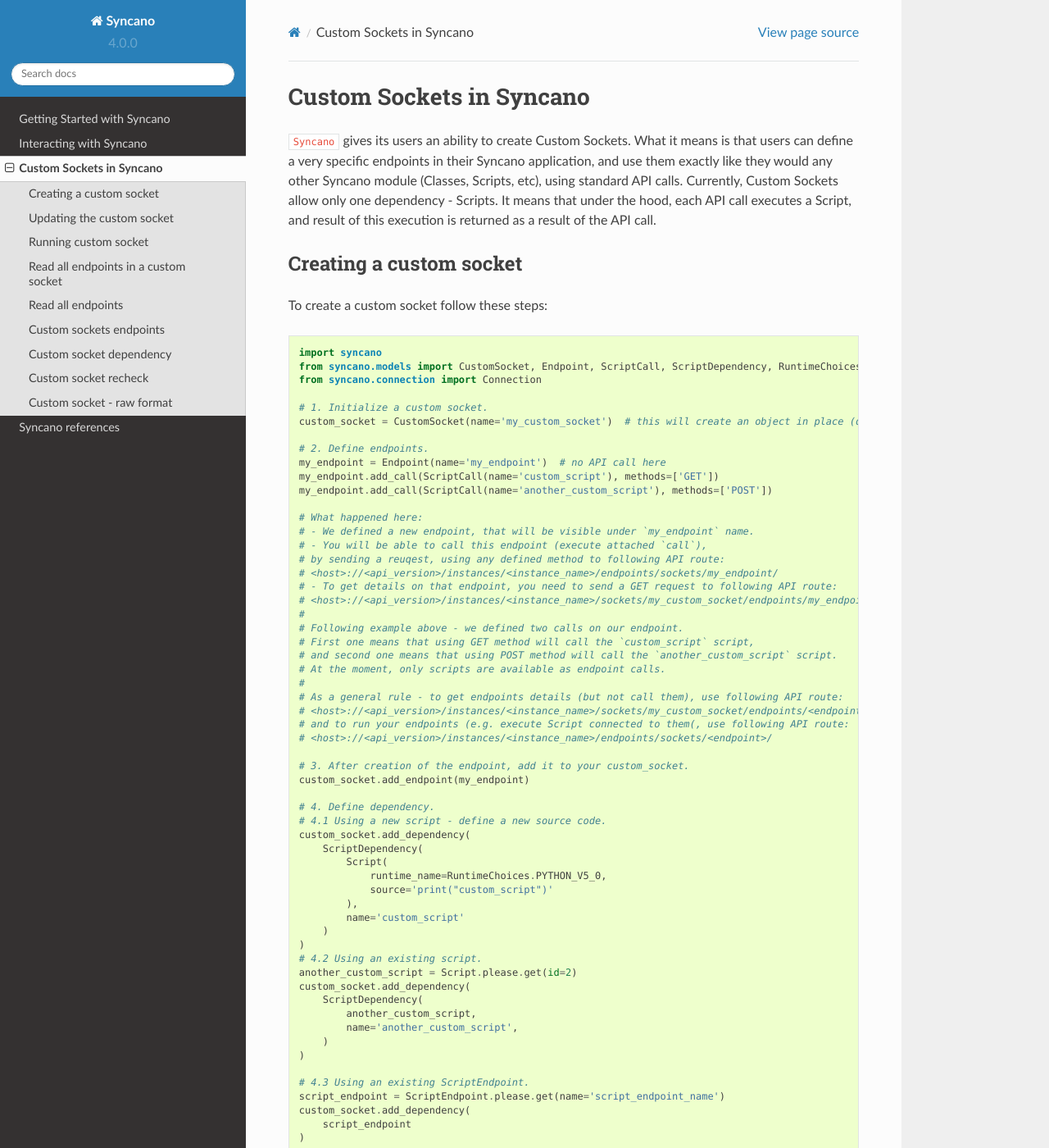
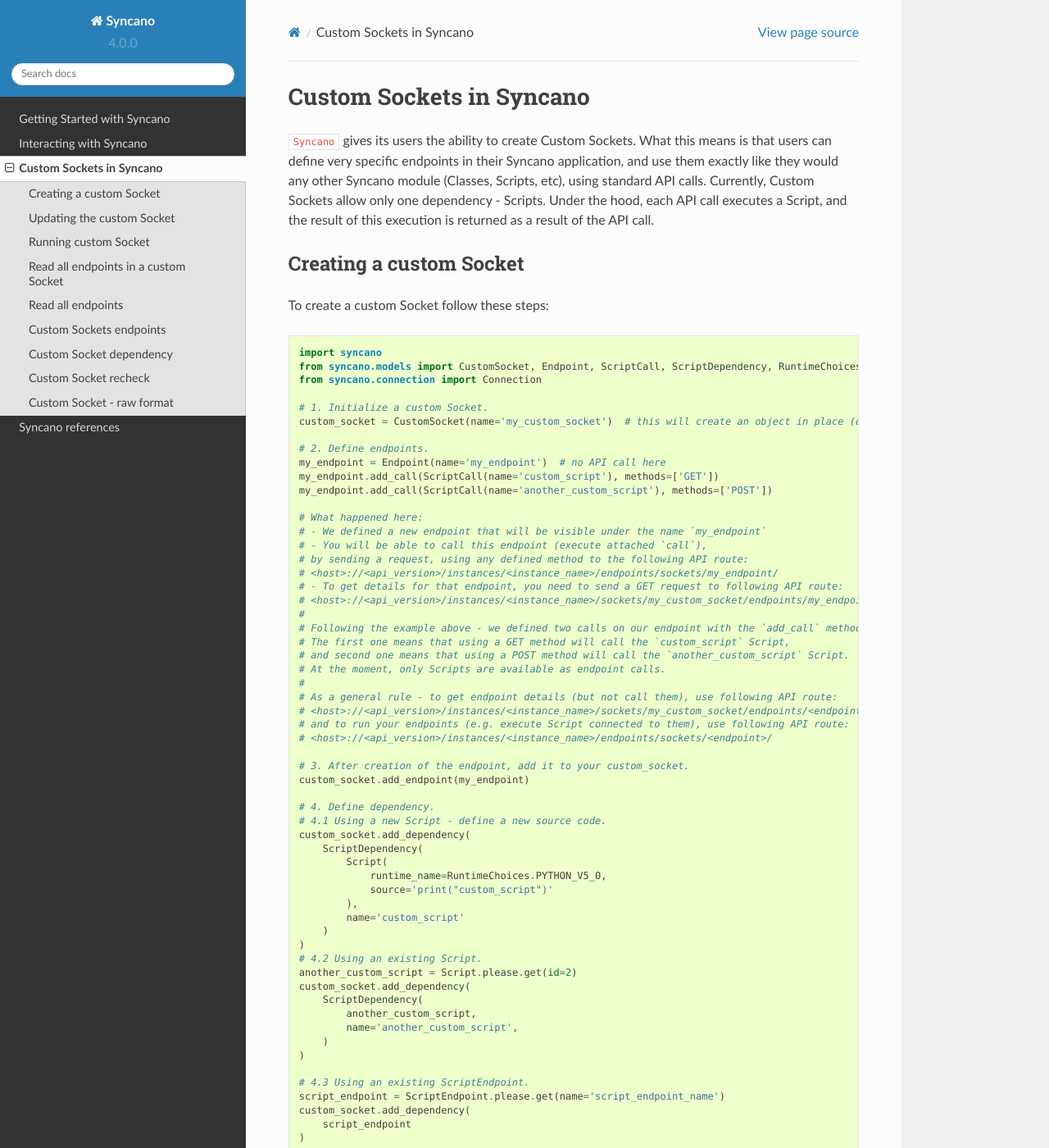
Before and after one commit to Syncano/syncano-python, a Sphinx documentation site: the page built from docs/source/custom_sockets.rst, in a window 1280 px wide and 1400 px high. Shown: the whole window at 82% size. Built offline with Sphinx 7.4.7 and the Read the Docs theme 2.0.0, drawn with Linux system fonts in a browser that asks for light colours; some of the changed text lies outside the part shown.

Commit message:
Update language

```diff
--- a/docs/source/custom_sockets.rst
+++ b/docs/source/custom_sockets.rst
@@ -4,23 +4,23 @@
 Custom Sockets in Syncano
 =========================
 
-``Syncano`` gives its users an ability to create Custom Sockets. What it means is that users can define
-a very specific endpoints in their Syncano application, and use them exactly like they would any other Syncano
+``Syncano`` gives its users the ability to create Custom Sockets. What this means is that users can define very specific
+endpoints in their Syncano application, and use them exactly like they would any other Syncano
 module (Classes, Scripts, etc), using standard API calls.
-Currently, Custom Sockets allow only one dependency - Scripts. It means that under the hood,
-each API call executes a Script, and result of this execution is returned as a result of the
+Currently, Custom Sockets allow only one dependency - Scripts. Under the hood,
+each API call executes a Script, and the result of this execution is returned as a result of the
 API call.
 
-Creating a custom socket
+Creating a custom Socket
 ------------------------
 
-To create a custom socket follow these steps::
+To create a custom Socket follow these steps::
 
     import syncano
     from syncano.models import CustomSocket, Endpoint, ScriptCall, ScriptDependency, RuntimeChoices
     from syncano.connection import Connection
 
-    # 1. Initialize a custom socket.
+    # 1. Initialize a custom Socket.
     custom_socket = CustomSocket(name='my_custom_socket')  # this will create an object in place (do API call)
 
     # 2. Define endpoints.
@@ -29,28 +29,28 @@ To create a custom socket follow these steps::
     my_endpoint.add_call(ScriptCall(name='another_custom_script'), methods=['POST'])
 
     # What happened here:
-    # - We defined a new endpoint, that will be visible under `my_endpoint` name.
+    # - We defined a new endpoint that will be visible under the name `my_endpoint`
     # - You will be able to call this endpoint (execute attached `call`),
-    # by sending a reuqest, using any defined method to following API route:
+    # by sending a request, using any defined method to the following API route:
     # <host>://<api_version>/instances/<instance_name>/endpoints/sockets/my_endpoint/
-    # - To get details on that endpoint, you need to send a GET request to following API route:
+    # - To get details for that endpoint, you need to send a GET request to following API route:
     # <host>://<api_version>/instances/<instance_name>/sockets/my_custom_socket/endpoints/my_endpoint/
     #
-    # Following example above - we defined two calls on our endpoint.
-    # First one means that using GET method will call the `custom_script` script,
-    # and second one means that using POST method will call the `another_custom_script` script.
-    # At the moment, only scripts are available as endpoint calls.
+    # Following the example above - we defined two calls on our endpoint with the `add_call` method
+    # The first one means that using a GET method will call the `custom_script` Script,
+    # and second one means that using a POST method will call the `another_custom_script` Script.
+    # At the moment, only Scripts are available as endpoint calls.
     #
-    # As a general rule - to get endpoints details (but not call them), use following API route:
+    # As a general rule - to get endpoint details (but not call them), use following API route:
     # <host>://<api_version>/instances/<instance_name>/sockets/my_custom_socket/endpoints/<endpoint>/
-    # and to run your endpoints (e.g. execute Script connected to them(, use following API route:
+    # and to run your endpoints (e.g. execute Script connected to them), use following API route:
     # <host>://<api_version>/instances/<instance_name>/endpoints/sockets/<endpoint>/
 
     # 3. After creation of the endpoint, add it to your custom_socket.
     custom_socket.add_endpoint(my_endpoint)
 
     # 4. Define dependency.
-    # 4.1 Using a new script - define a new source code.
+    # 4.1 Using a new Script - define a new source code.
     custom_socket.add_dependency(
         ScriptDependency(
             Script(
@@ -60,7 +60,7 @@ To create a custom socket follow these steps::
             name='custom_script'
         )
     )
-    # 4.2 Using an existing script.
+    # 4.2 Using an existing Script.
     another_custom_script = Script.please.get(id=2)
     custom_socket.add_dependency(
         ScriptDependency(
@@ -87,10 +87,10 @@ It's possible to check the custom socket status::
     # and
     print(custom_socket.status_info)
 
-Updating the custom socket
+Updating the custom Socket
 --------------------------
 
-To update custom socket, use::
+To update custom Socket, use::
 
     custom_socket = CustomSocket.please.get(name='my_custom_socket')
 
@@ -109,19 +109,19 @@ To update custom socket, use::
     custom_socket.update()
 
 
-Running custom socket
+Running custom Socket
 -------------------------
 
-To run a custom socket use::
+To run a custom Socket use::
 
-    # this will run `my_endpoint` - and call `custom_script` (using GET method);
+    # this will run `my_endpoint` - and call `custom_script` using GET method;
     result = custom_socket.run(method='GET', endpoint_name='my_endpoint')
 
 
-Read all endpoints in a custom socket
+Read all endpoints in a custom Socket
 -----------------------------------
 
-To get the all defined endpoints in a custom socket run::
+To get the all defined endpoints in a custom Socket run::
 
     endpoints = custom_socket.get_endpoints()
 
@@ -140,7 +140,7 @@ Data will be passed to the API call in the request body.
 Read all endpoints
 ------------------
 
-To get all endpoints that are defined in all custom sockets::
+To get all endpoints that are defined in all custom Sockets::
 
     socket_endpoint_list = SocketEndpoint.get_all_endpoints()
 
@@ -155,15 +155,15 @@ and now run it::
     # or:
     endpoint.run(method='POST', data={'custom_data': 1})
 
-Custom sockets endpoints
+Custom Sockets endpoints
 ------------------------
 
-Each custom socket requires a definition of at least one endpoint. This endpoint is defined by name and
-a list of calls.  Each call is defined by its name and a list of methods. Name is used in identification for dependency, eg.
-if it's equal to 'my_script' - the ScriptEndpoint with name 'my_script' will be used
-(if it exists and Script source and passed runtime match) -- otherwise a new one will be created.
-There's a special wildcard method: `methods=['*']` - it means that any request with
-any method will be executed in this endpoint.
+Each custom socket requires defining at least one endpoint. This endpoint is defined by name and
+a list of calls. Each call is defined by its name and a list of methods. `name` is used as an
+identification for the dependency, eg. if `name` is equal to 'my_script' - the ScriptEndpoint with name 'my_script'
+will be used (if it exists and Script source and passed runtime match) -- otherwise a new one will be created.
+There's a special wildcard method: `methods=['*']` - this allows you to execute the provided custom Socket
+with any request method (GET, POST, PATCH, etc.).
 
 To add an endpoint to a chosen custom_socket use::
 
@@ -195,7 +195,7 @@ Currently the only supported dependency is a Script.
     )
 
 
-**Using defined script**
+**Using defined Script**
 
 ::
 
@@ -207,7 +207,7 @@ Currently the only supported dependency is a Script.
         )
     )
 
-**Using defined script endpoint**
+**Using defined Script endpoint**
 
 ::
 
@@ -224,23 +224,23 @@ You can overwrite the name in the following way::
         name='custom_name'
     )
 
-Custom socket recheck
+Custom Socket recheck
 ---------------------
 
-The creation of the socket can fail - this can happen, e.g. when an endpoint name is already taken by another
-custom socket. To check the statuses use::
+The creation of a Socket can fail - this can happen, for example, when an endpoint name is already taken by another
+custom Socket. To check the creation status use::
 
     print(custom_socket.status)
     print(custom_socket.status_info)
 
-There is a possibility to re-check socket - this mean that if conditions are met - the socket endpoints and dependencies
-will be checked - and if some of them are missing (e.g. some were deleted by mistake), they will be created again.
-If the endpoints and dependencies do not meet the criteria - an error will be returned in the status field.
+You can also re-check a Socket. This mean that all dependencies will be checked - if some of them are missing
+(e.g. some were deleted by mistake), they will be created again. If the endpoints and dependencies do not meet
+the criteria - an error will be returned in the status field.
 
-Custom socket - raw format
+Custom Socket - raw format
 --------------------------
 
-If you prefer raw JSON format for creating sockets, you can resort to use it in python library as well::::
+If you prefer raw JSON format for creating Sockets, the Python library allows you to do so::::
 
     CustomSocket.please.create(
         name='my_custom_socket_3',
@@ -262,4 +262,4 @@ If you prefer raw JSON format for creating sockets, you can resort to use it in
         ]
     )
 
-The disadvantage of this method is that internal structure of the JSON file must be known by developer.
+The disadvantage of this method is that the internal structure of the JSON file must be known by the developer.
```
Also changed, not shown: other parts of docs/source/custom_sockets.rst (+6 -6 lines).
